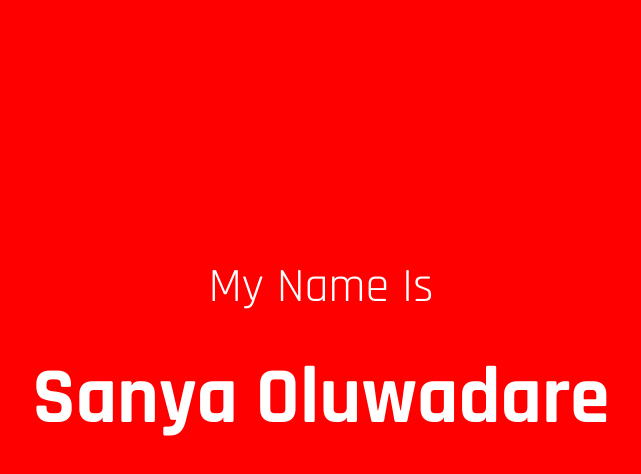
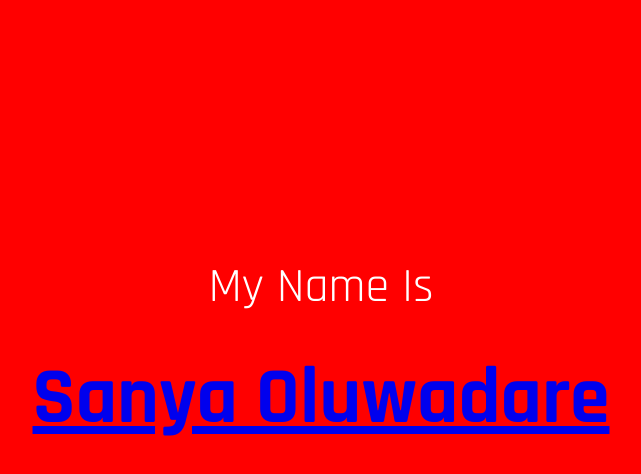
Before and after one commit to SanyaOdare/HNGi8-stage2-task2, a plain HTML site: page index.html in a window 1280 px wide. Both pictures are taken after a click on the link "Click Me". Shown: the whole page, without its empty margins (319-960 px from the left). Drawn offline with Linux system fonts and the light colour scheme.

Commit message:
show name as link

```diff
--- a/app.js
+++ b/app.js
@@ -1,10 +1,31 @@
+const myBtn = document.getElementById('show-name');
+const myHeading = document.getElementById('intro');
+
+function showMyName() {
+  myHeading.innerHTML = 'My name is';
+  myBtn.innerHTML = '<a href="https://hngi8-stage2-task3.netlify.app" target="_blank">Sanya Oluwadare</a>';
+  console.log(`My name is ${myBtn.innerText}`);
+}
+
+myBtn.addEventListener('click', showMyName);
+
+
+/*
 const myBtn = document.getElementById('show-name');
 const myHeading = document.getElementById('intro');
 
 function showMyName() {
   myHeading.innerHTML = 'My name is';
   myBtn.innerText = 'Sanya Oluwadare';
+    function myLink() {
+      let a = document.createElement('a');
+      let myName = document.createTextNode('Sanya Oluwadare');
+      a.appendChild(myName);
+      a.href = 'https://hngi8-stage2-task3.netlify.app';
+}
+  // myLink();
   console.log(`My name is ${myBtn.innerText}`);
 }
 
 myBtn.addEventListener('click', showMyName);
+*/
--- a/index.html
+++ b/index.html
@@ -14,6 +14,8 @@
     <a id="show-name" class="btn-centre">click me<i class="fas fa-microphone"></i></a>
   </div>
 
+  <a id="repo-link" href="https://hngi8-stage2-task3.netlify.app" target="_blank"></a>
+
 
   <script src="./app.js"></script>
 </body>
```
